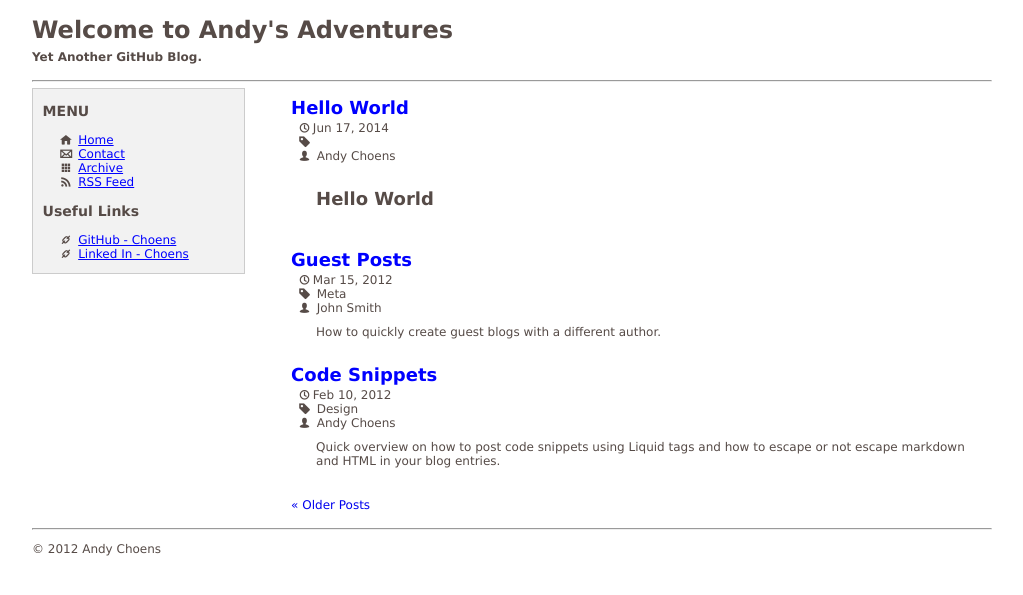
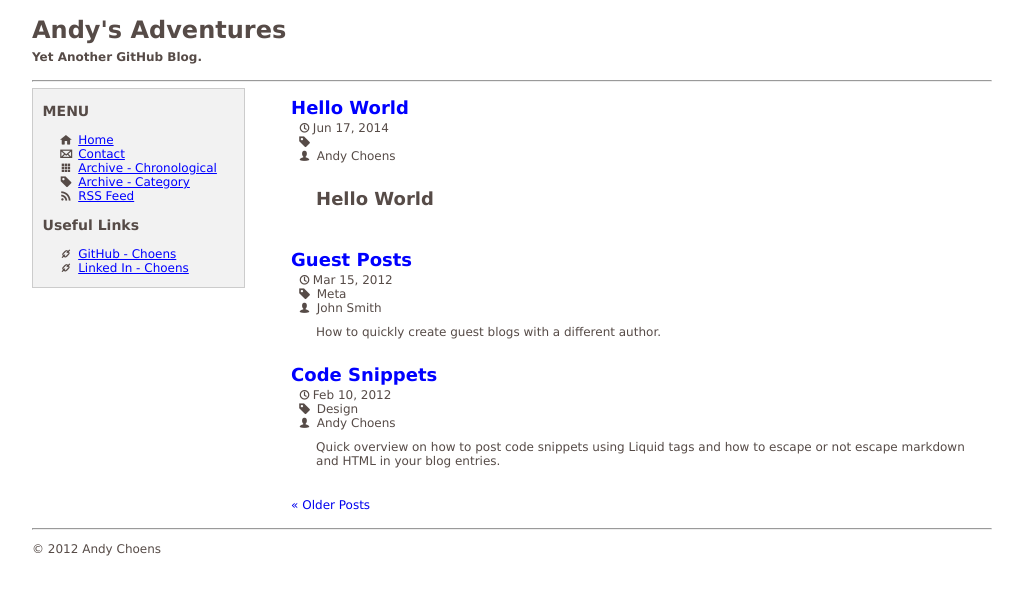
Before and after one commit to Choens/choens.github.io, a Jekyll site: the page built from index.html, in a window 1280 px wide. Shown: the top 595 px of the page, without its empty margins (26-1049 px from the left). Built offline with Jekyll 4.4.1, drawn with Linux system fonts in a browser that asks for light colours; the list of posts is cut into pages by our own code.

Commit message:
Menu changes.
Includes a menu item for archive-chron and archive-category.

```diff
--- a/_layouts/default.html
+++ b/_layouts/default.html
@@ -17,7 +17,7 @@
 
     <body>
         <header>
-            <h1><a href="{{site.url}}/">Welcome to {{ site.name }}</a></h1>
+            <h1><a href="{{site.url}}/">{{ site.name }}</a></h1>
                 <h4>{{ site.description }}</h4>
             <hr />
         </header>
@@ -29,7 +29,10 @@
             <ul>
                 <li><i class="icon-home"></i>   <a href="{{site.url}}/">Home</a></li>
                 <li><i class="icon-mail"></i>   <a href="{{site.url}}/contact">Contact</a></li>
-                <li><i class="icon-th"></i>     <a href="{{site.url}}/archive">Archive</a></li>
+                <li><i class="icon-th"></i>     <a href="{{site.url}}/archive-chron">Archive
+                - Chronological</a></li>
+                <li><i class="icon-tag"></i>     <a href="{{site.url}}/archive-category">Archive
+                - Category</a></li>
                 <li><i class="icon-rss"></i>    <a href="{{site.url}}/feed.xml">RSS Feed</a></li>
             </ul>
 
```
